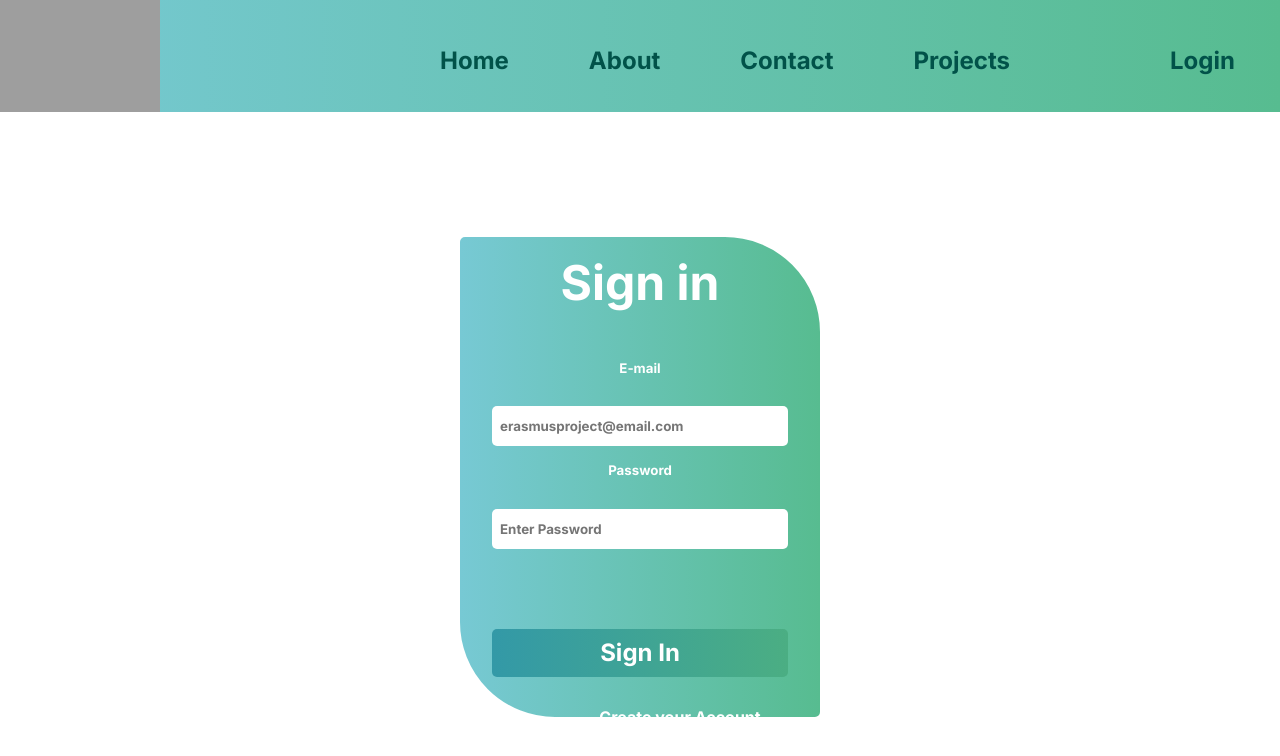
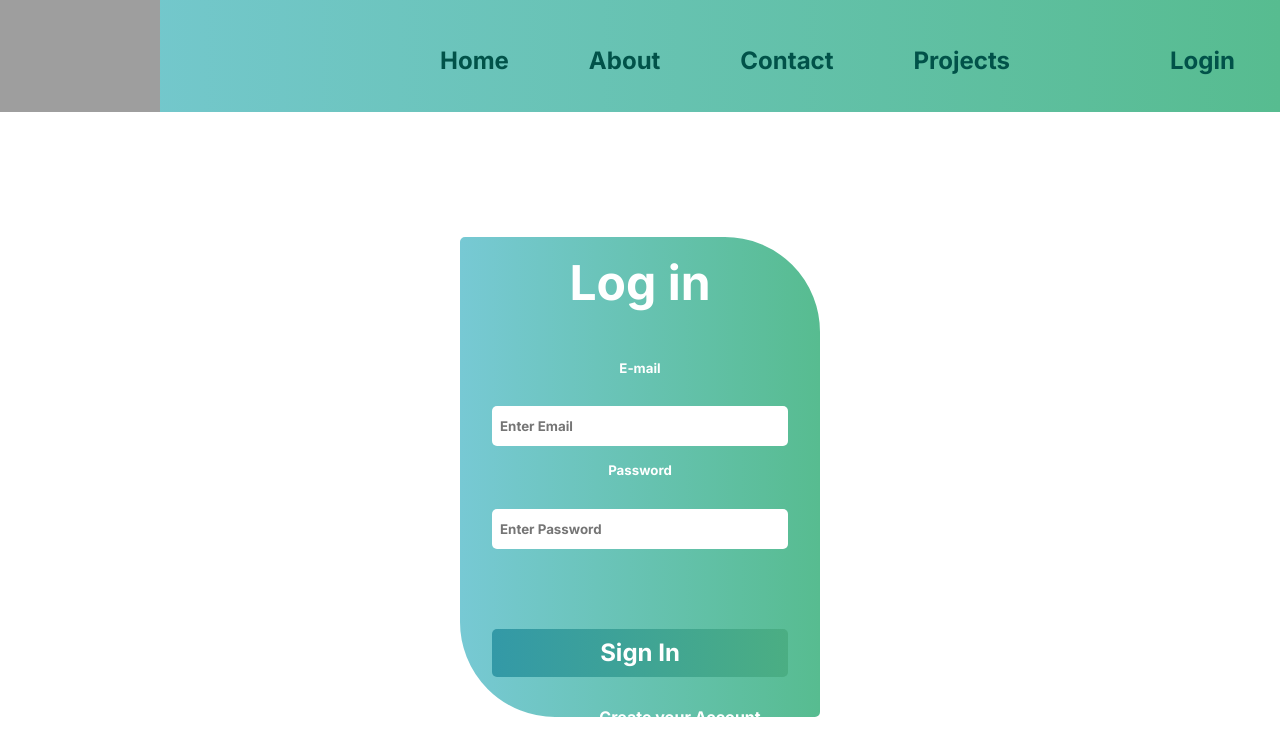
Before and after one commit to DvScriptsSK/erasmus-matching-platform, a React (Create React App) app: page /auth/login in a window 1280 px wide. Shown: the top 756 px of the page. Built offline with nearby package versions, Linux system fonts and the light colour scheme; grey boxes are pictures that could not be loaded.

Commit message:
demo user login

```diff
--- /dev/null
+++ b/src/components/auth/Status.jsx
@@ -0,0 +1,8 @@
+import { useState } from 'react';
+
+export const useStatus = () => {
+    const [LoggedIn, setLoggedIn] = useState(false);
+    const [UserData, setUserData] = useState({ name: null, email: null, admin: false, password: null });
+
+    return { LoggedIn, setLoggedIn, UserData, setUserData };
+};
--- a/src/components/auth/login.jsx
+++ b/src/components/auth/login.jsx
@@ -1,22 +1,43 @@
 import React from 'react';
 import './login.css';
 import NavBar from '../navbar/navbar';
+import { useStatus } from './Status';
+
 const Login = () => {
+  const { LoggedIn,setLoggedIn, setUserData } = useStatus();
+
+  const handleSubmit = (event) => {
+    event.preventDefault();
+    const email = event.target.elements.email.value;
+    const password = event.target.elements.password.value;
+    setUserData({
+      name: 'User',
+      email: email,
+      admin: false,
+      password: password
+    });
+    setLoggedIn(true)
+  };
+
   return (
     <div className='login-background'>
       <NavBar />
-    <center >
+      <center>
         <div className="login">
           <div className="login__container">
-            <h1>Sign in</h1>
-            <form>
+            {!LoggedIn && (
+              <>
+                <h1>Log in</h1>
+                <form onSubmit={handleSubmit}>
                   <h5>E-mail</h5>
-            <input type="email" placeholder='erasmusproject@email.com'/>
+                  <input type="email" name="email" placeholder='Enter Email' />
                   <h5>Password</h5>
-            <input type="password" placeholder='Enter Password' />
+                  <input type="password" name="password" placeholder='Enter Password' />
                   <button type="submit" className="login__signInButton">Sign In</button>
                   <a href="/auth/register"><button className="login__registerButton">Create your Account</button></a>
                 </form>
+              </>
+            )}
           </div>
         </div>
       </center>
```
Lines whose indentation alone changed are shown as unchanged.
